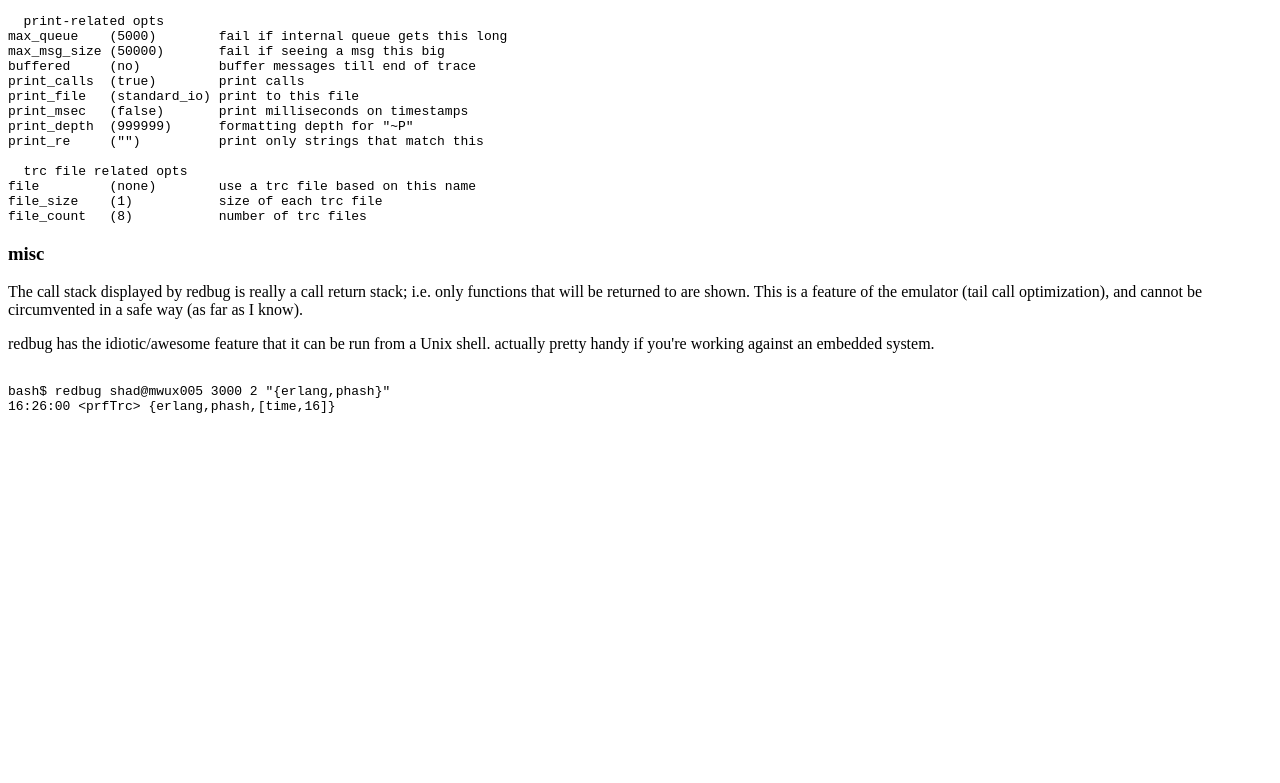
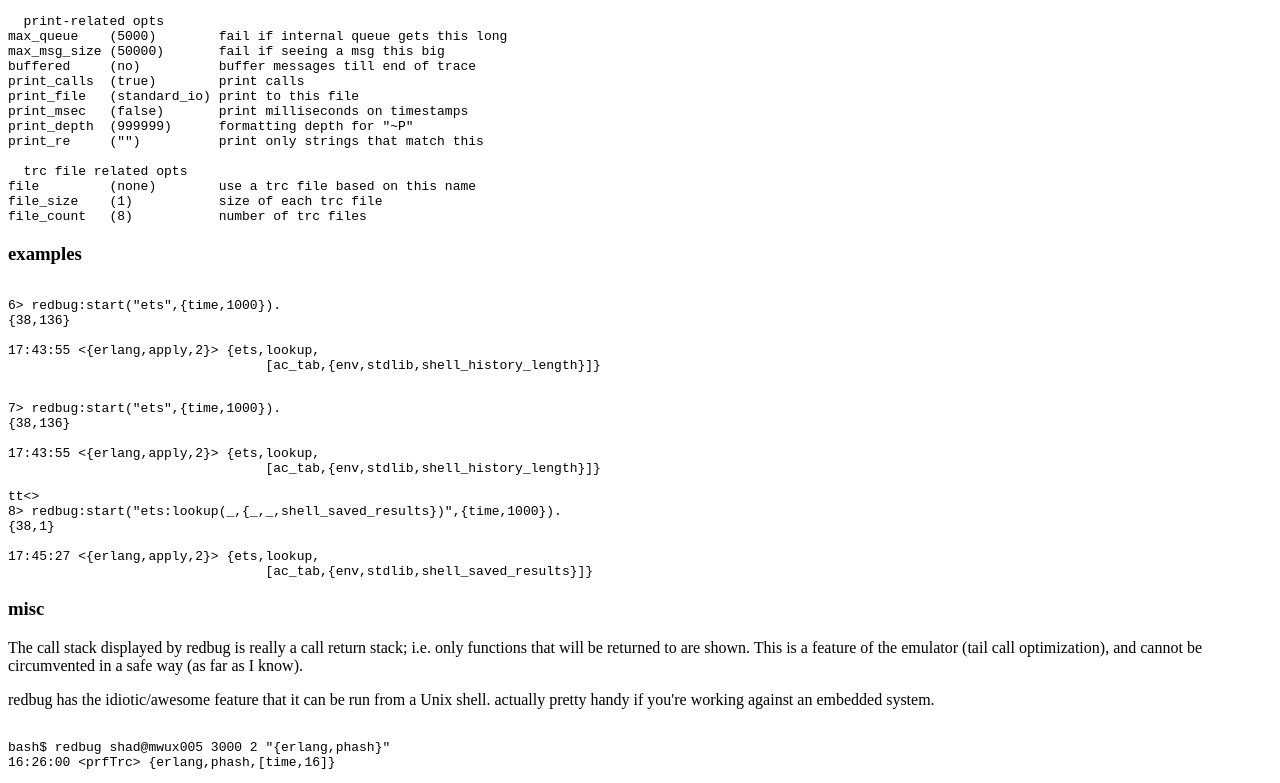
Before and after one commit to massemanet/eper, a plain HTML site: page redbug.html in a window 1280 px wide. Shown: the part 1910-2693 px from the top of the page. Before the commit the page ends 2337 px from the top, so only its background shows below. Drawn offline with Linux system fonts and the light colour scheme.

Commit message:
somewhat html-ified

```diff
--- a/redbug.html
+++ b/redbug.html
@@ -142,6 +142,30 @@ file_size    (1)           size of each trc file
 file_count   (8)           number of trc files
 </tt></pre>
 
+<h3>examples</h3>
+
+<pre><tt>
+6&gt; redbug:start("ets",{time,1000}).
+{38,136}
+
+17:43:55 <{erlang,apply,2}> {ets,lookup,
+                                 [ac_tab,{env,stdlib,shell_history_length}]}
+</tt></pre>
+
+<pre><tt>
+7&gt; redbug:start("ets",{time,1000}).
+{38,136}
+
+17:43:55 <{erlang,apply,2}> {ets,lookup,
+                                 [ac_tab,{env,stdlib,shell_history_length}]}
+</tt></pre>
+<pre>tt<>
+8&gt; redbug:start("ets:lookup(_,{_,_,shell_saved_results})",{time,1000}).
+{38,1}
+
+17:45:27 <{erlang,apply,2}> {ets,lookup,
+                                 [ac_tab,{env,stdlib,shell_saved_results}]}
+</tt></pre>
 <h3>misc</h3>
 
 The call stack displayed by redbug is really a call return stack; i.e. only functions that will be returned to are shown. This is a feature of the emulator (tail call optimization), and cannot be circumvented in a safe way (as far as I know).<p>
```
